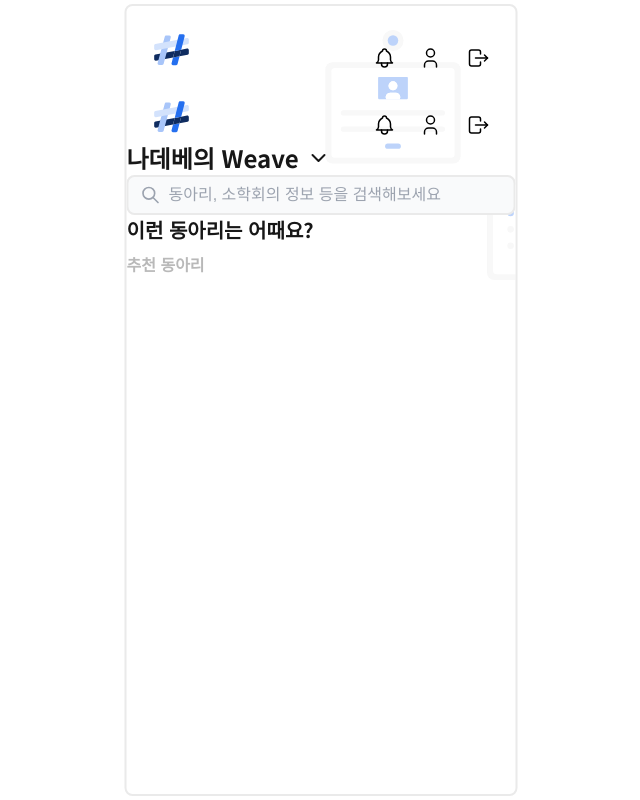
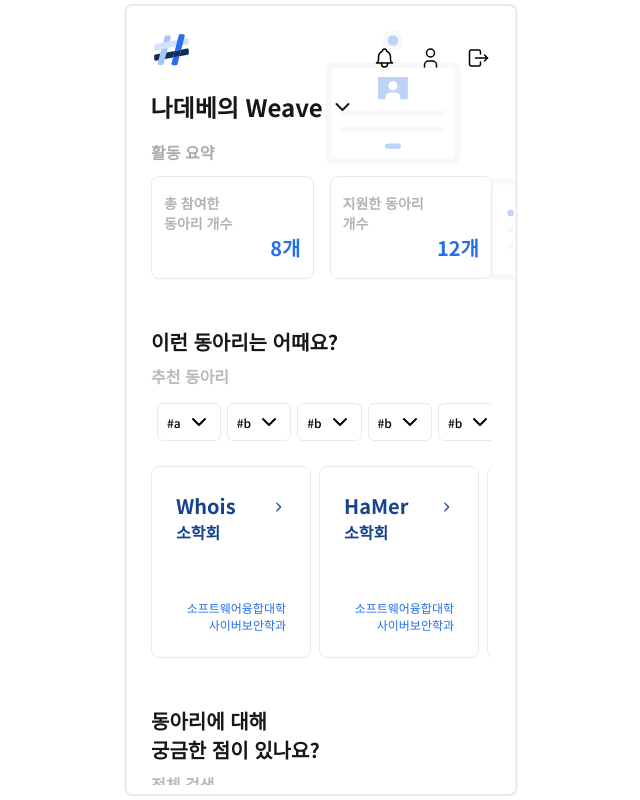
Before and after one commit to Ajou-DB-2024/ProjectNONAME-FE, a Next.js app: page / in a window 1280 px wide. Shown: the whole page, without its empty margins (319-959 px from the left). Built offline with nearby package versions, Linux system fonts and the light colour scheme.

Commit message:
feat(Home): 홈화면 추가

```diff
--- /dev/null
+++ b/src/api/Club/index.ts
@@ -0,0 +1,31 @@
+"use server";
+
+import { Club, DBClub, JoinedClubBrief } from "@/types/Club";
+import { requestGetAPI } from "../common";
+import { FEServerResponse } from "../type";
+
+export const getMemberClub = async () =>
+  // requestGetAPI<Club[]>("/member/club");
+  ({
+    result: true,
+    statusCode: 200,
+    data: {
+      success: true,
+      data: {
+        brief: {
+          join_count: 8,
+          applied_count: 12,
+        },
+        manage_clubs: [
+          { id: 1, name: "TEST_CLUB_1" },
+          { id: 2, name: "TEST_CLUB_2" },
+          { id: 3, name: "TEST_CLUB_3" },
+          { id: 4, name: "TEST_CLUB_4" },
+          { id: 5, name: "TEST_CLUB_5" }
+        ]
+      }
+    }
+  }) as FEServerResponse<{
+    brief: JoinedClubBrief
+    manage_clubs: DBClub[]
+  }>;
--- /dev/null
+++ b/src/api/Member/index.ts
@@ -0,0 +1,27 @@
+"use server";
+
+import axiosInstance from "../connection";
+import { getLoginToken, requestGetAPI } from "../common";
+import { Member } from "@/types/Member";
+
+export const getLoginedMember = async () =>
+  // requestGetAPI<Member>("/member/profile");
+  ({
+    result: true,
+    statusCode: 200,
+    data: {
+      success: true,
+      data: {
+        id: 1,
+        name: "나데베",
+        email: "im_daebae@ajou.ac.kr",
+        created_at: "2024-12-06 12:12:12",
+        university: {
+          college: "소프트웨어융합대학",
+          department: "사이버보안학과",
+          major: "사이버보안전공",
+          grade: "3학년"
+        },
+      }
+    }
+  });
--- a/src/app/page.tsx
+++ b/src/app/page.tsx
@@ -1,36 +1,28 @@
-"use client";
+"use server";
 
-import GroupingTitle, { GROUPING_TITLE_TYPE } from "@/components/common/GroupingTitle";
-import Navbar from "@/components/common/Navbar";
-import ProfileSelector from "@/components/common/ProfileSelector";
-import SearchBlock from "@/components/common/SearchBlock";
-import states from "@/core/zustand/states";
+import * as memberAPI from "@/api/Member";
+import * as clubAPI from "@/api/Club";
 
-export default function ServiceWrap() {
+import HomeTemplate from "@/templates/Home";
+import ErrorTemplate from "@/templates/Error";
+import { Member } from "@/types/Member";
+import { Club } from "@/types/Club";
 
-  const { alert } = states.useGlobalAlertQueue();
+export default async function Home() {
+  const clubs = await clubAPI.getMemberClub();
+  const member = await memberAPI.getLoginedMember();
 
-  return (
-    <section>
-      <Navbar/>
-      <ProfileSelector
-       onSelect={(...props) => console.log(props)}
-       clubs={[
-        { club_id: "TEST_001", club_name: "나데베의 Weave" },
-        { club_id: "TEST_002", club_name: "Whois" }
-       ]}
-      />
+  if (!clubs.result || !member.result)
+    return <ErrorTemplate message="데이터 조회에 실패했어요. 잠시 후 다시 시도해주세요."/>
 
-      {/* <TagBlock multiSelect={true} selected={checked} onClick={() => setChecked(p => !p)}>abc</TagBlock> */}
-      <section style={{
-        width: "100%",
-      }}>
-      <SearchBlock placeholder={"동아리, 소학회의 정보 등을 검색해보세요"} />
-      <GroupingTitle
-        type={GROUPING_TITLE_TYPE.KIND}
-        desc={"추천 동아리"} title={"이런 동아리는 어때요?"}
-      />
-      </section>
-    </section>
-  );
+  if (!clubs.data.success || !member.data.success)
+    return <ErrorTemplate message="데이터 조회에 실패했어요. 잠시 후 다시 시도해주세요."/>
+
+  const clubs_data = clubs.data.data;
+  const member_data = member.data.data as Member;
+
+  return <HomeTemplate
+    member_club_brief={clubs_data}
+    member={member_data}
+  />;
 }
--- /dev/null
+++ b/src/templates/Home/index.tsx
@@ -0,0 +1,186 @@
+"use client";
+
+import { useState, useEffect, useRef, useMemo } from "react";
+
+import * as S from './style';
+import * as C from '@/constants';
+
+// global state
+// import states from "@/core/zustand/states";
+
+// assets
+import {  } from "@tabler/icons-react"
+import ProfileSelector from "@/components/common/ProfileSelector";
+import { Club, DBClub, JoinedClubBrief } from "@/types/Club";
+import { Member } from "@/types/Member";
+import BriefBlock from "@/components/common/BriefBlock";
+import GroupingTitle, { GROUPING_TITLE_TYPE } from "@/components/common/GroupingTitle";
+import TagSelector from "@/components/common/TagSelector";
+import RecruitBlock from "@/components/Home/RecruitBlock";
+import RecruitFilter from "@/components/common/RecruitFilter";
+import GlobalSearch from "@/components/Home/GlobalSearch";
+import SearchBlock from "@/components/common/SearchBlock";
+
+// API
+// import dataAPI from "@data/index"
+
+// constants
+
+// types
+type HomeTemplateProps = {
+  member_club_brief: { brief: JoinedClubBrief, manage_clubs: DBClub[] },
+  member: Member
+}
+
+// components
+const HomeTemplate: React.FC<HomeTemplateProps> = ({ member_club_brief, member }) => {
+
+  const joinclub_brief = useMemo(() => member_club_brief.brief, [member_club_brief]);
+  const profile_selections = useMemo(() => [
+    { club_id: "BASIC_PROFILE", club_name: `${member.name}의 Weave` },
+    ...member_club_brief.manage_clubs.map(({id, name: club_name}) => ({club_id: id.toString(), club_name}))
+  ], [member_club_brief]);
+
+  const [ selected_club, setSelectedClub ] = useState<Club>(profile_selections[0]);
+  const onClubSelect = (club: Club) => {
+    setSelectedClub(club);
+  }
+
+  return <S.HomeTemplateWrap>
+    <ProfileSelector onSelect={ onClubSelect } clubs={profile_selections}/>
+    <S.HomeSectionWrap>
+      <S.HomeSection key={`HOME_SECTION_1`}>
+        <h3>활동 요약</h3>
+        <S.SectionContentArea $direction="row">
+          <BriefBlock className="home-brief-block" title="총 참여한 동아리 개수" unit={"개"}>{ joinclub_brief.join_count }</BriefBlock>
+          <BriefBlock className="home-brief-block" title="지원한 동아리 개수" unit={"개"}>{ joinclub_brief.applied_count }</BriefBlock>
+        </S.SectionContentArea>
+      </S.HomeSection>
+      <S.HomeSection key={`HOME_SECTION_2`}>
+        <GroupingTitle key={`GROUP_TITLE_2`} type={GROUPING_TITLE_TYPE.KIND}
+          title="이런 동아리는 어때요?" desc="추천 동아리"
+        />
+        <S.SectionContentArea $direction="column">
+          <RecruitFilter style={{width: "100%"}} filters={[
+            {
+              category: {
+                id: "a",
+                text: "a"
+              },
+              selections: [
+                { text: "sefes1", value: "jsfioes1" },
+                { text: "sefes2", value: "jsfioes2" },
+                { text: "sefes3", value: "jsfioes3" },
+                { text: "sefes4", value: "jsfioes4" },
+                { text: "sefes5", value: "jsfioes5" },
+                { text: "sefes6", value: "jsfioes6" },
+              ]
+            },
+            {
+              category: {
+                id: "b",
+                text: "b"
+              },
+              selections: [
+                { text: "s1", value: "es1" },
+                { text: "s2", value: "es2" },
+                { text: "s3", value: "es3" },
+                { text: "s4", value: "es4" },
+                { text: "s5", value: "es5" },
+                { text: "s6", value: "es6" },
+              ]
+            },
+            {
+              category: {
+                id: "b",
+                text: "b"
+              },
+              selections: [
+                { text: "s1", value: "es1" },
+                { text: "s2", value: "es2" },
+                { text: "s3", value: "es3" },
+                { text: "s4", value: "es4" },
+                { text: "s5", value: "es5" },
+                { text: "s6", value: "es6" },
+              ]
+            },
+            {
+              category: {
+                id: "b",
+                text: "b"
+              },
+              selections: [
+                { text: "s1", value: "es1" },
+                { text: "s2", value: "es2" },
+                { text: "s3", value: "es3" },
+                { text: "s4", value: "es4" },
+                { text: "s5", value: "es5" },
+                { text: "s6", value: "es6" },
+              ]
+            },
+            {
+              category: {
+                id: "b",
+                text: "b"
+              },
+              selections: [
+                { text: "s1", value: "es1" },
+                { text: "s2", value: "es2" },
+                { text: "s3", value: "es3" },
+                { text: "s4", value: "es4" },
+                { text: "s5", value: "es5" },
+                { text: "s6", value: "es6" },
+              ]
+            },
+            {
+              category: {
+                id: "b",
+                text: "b"
+              },
+              selections: [
+                { text: "s1", value: "es1" },
+                { text: "s2", value: "es2" },
+                { text: "s3", value: "es3" },
+                { text: "s4", value: "es4" },
+                { text: "s5", value: "es5" },
+                { text: "s6", value: "es6" },
+              ]
+            },
+            {
+              category: {
+                id: "b",
+                text: "b"
+              },
+              selections: [
+                { text: "s1", value: "es1" },
+                { text: "s2", value: "es2" },
+                { text: "s3", value: "es3" },
+                { text: "s4", value: "es4" },
+                { text: "s5", value: "es5" },
+                { text: "s6", value: "es6" },
+              ]
+            }
+          ]}/>
+          <S.TagSearchResultArea>
+            <S.RecruitBlockWrap>
+              <RecruitBlock name={"Whois"} type={"CLUB_TYPE/CONFERENCE"} depart={"소프트웨어융합대학 사이버보안학과"}/>
+              <RecruitBlock name={"HaMer"} type={"CLUB_TYPE/CONFERENCE"} depart={"소프트웨어융합대학 사이버보안학과"}/>
+              <RecruitBlock name={"Do-iT"} type={"CLUB_TYPE/CLUB"} depart={"아주대학교 동아리연합회"}/>
+            </S.RecruitBlockWrap>
+          </S.TagSearchResultArea>
+        </S.SectionContentArea>
+      </S.HomeSection>
+      <S.HomeSection key={`HOME_SECTION_3`}>
+        <GroupingTitle key={`GROUP_TITLE_3`} type={GROUPING_TITLE_TYPE.KIND}
+          title="동아리에 대해\n궁금한 점이 있나요?" desc="전체 검색"
+        />
+        <SearchBlock onKeywordInput={() => {}}
+          placeholder="동아리, 소학회의 정보 등을 검색해보세요"
+          style={{width: "100%"}}
+        />
+      </S.HomeSection>
+    </S.HomeSectionWrap>
+  </S.HomeTemplateWrap>
+};
+
+export default HomeTemplate
--- /dev/null
+++ b/src/templates/Home/style.ts
@@ -0,0 +1,78 @@
+import styled from "styled-components";
+
+export const HomeTemplateWrap = styled.section`
+  width: 100%;
+  height: calc(100% - 60px);
+  padding: 1rem 1.5rem;
+  box-sizing: border-box;
+
+  flex: 1 1 auto; /* 남은 공간을 채움 */
+  overflow: hidden; /* 내부 스크롤 영역 제한 */
+
+  display: flex;
+  flex-direction: column;
+  gap: 1em;
+`;
+
+export const HomeSectionWrap = styled.section`
+  width: 100%;
+  height: 100%;
+
+  flex: 1 1 auto;
+  overflow-y: auto;
+`;
+
+export const HomeSection = styled.section`
+  width: 100%;
+
+  display: flex;
+  flex-direction: column;
+  align-items: flex-start;
+  justify-content: flex-start;
+  gap: 0.75em;
+
+  margin-bottom: 3em;
+
+  & h3 {
+    font-size: 1em;
+    font-weight: 700;
+    color: #aaaaaa;
+  }
+`;
+
+export const SectionContentArea = styled.section<{$direction: "row" | "column"}>`
+  width: 100%;
+
+  display: flex;
+  ${({$direction}) => `flex-direction: ${$direction};`}
+  align-items: center;
+  justify-content: flex-start;
+  gap: 1em;
+
+  & .home-brief-block {
+    width: 100%;
+  }
+`;
+
+export const TagSelectorArea = styled.section`
+  width: 100%;
+  overflow-x: auto;
+
+  display: flex;
+  flex-direction: row;
+  align-items: flex-start;
+  justify-content: flex-start;
+  gap: .25em;
+`;
+
+export const TagSearchResultArea = styled.section`
+  width: 100%;
+  overflow-x: auto;
+`;
+
+export const RecruitBlockWrap = styled.section`
+  width: fit-content;
+  float: left;
+  display: inline-flex;
+  gap: .5em;
+`;
```
